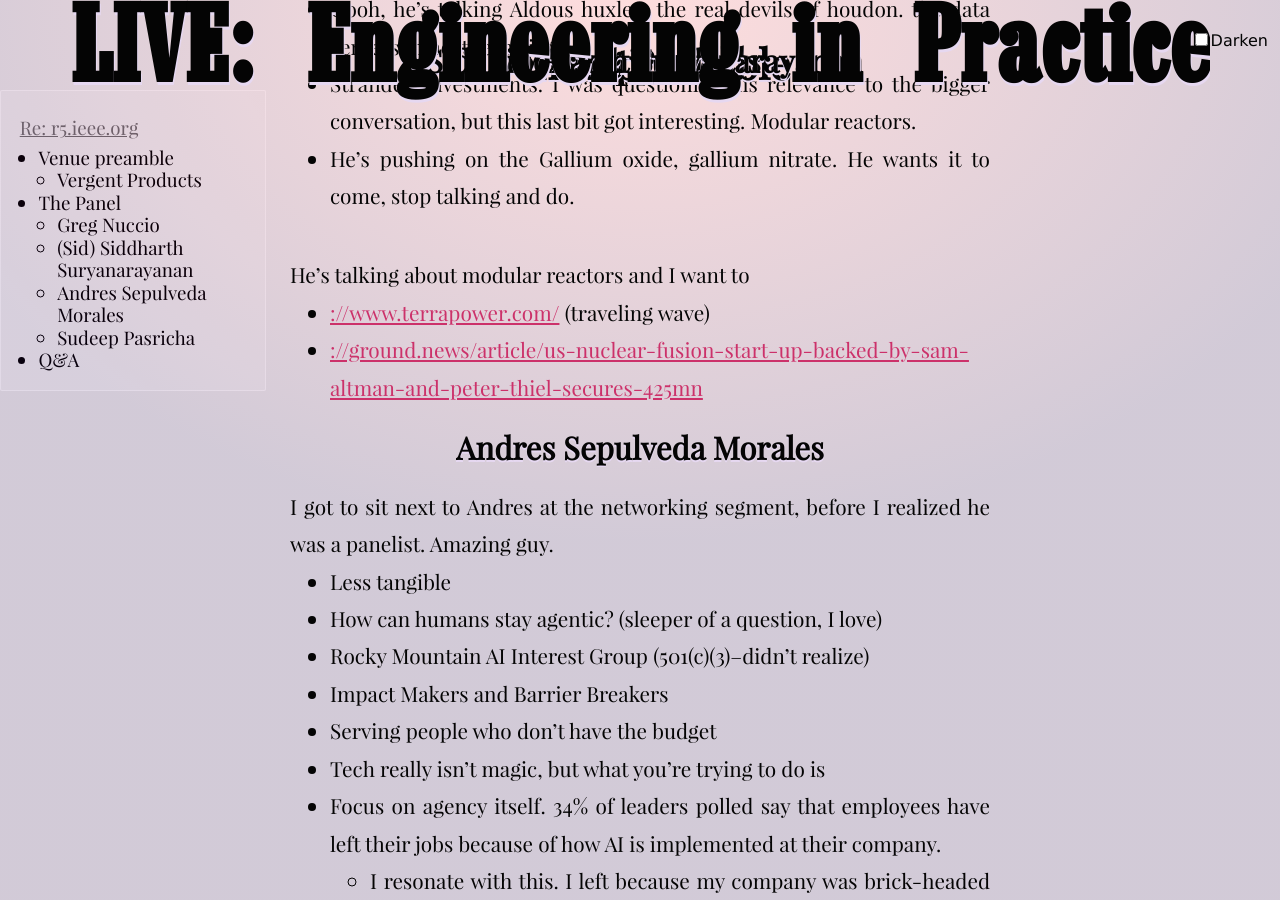
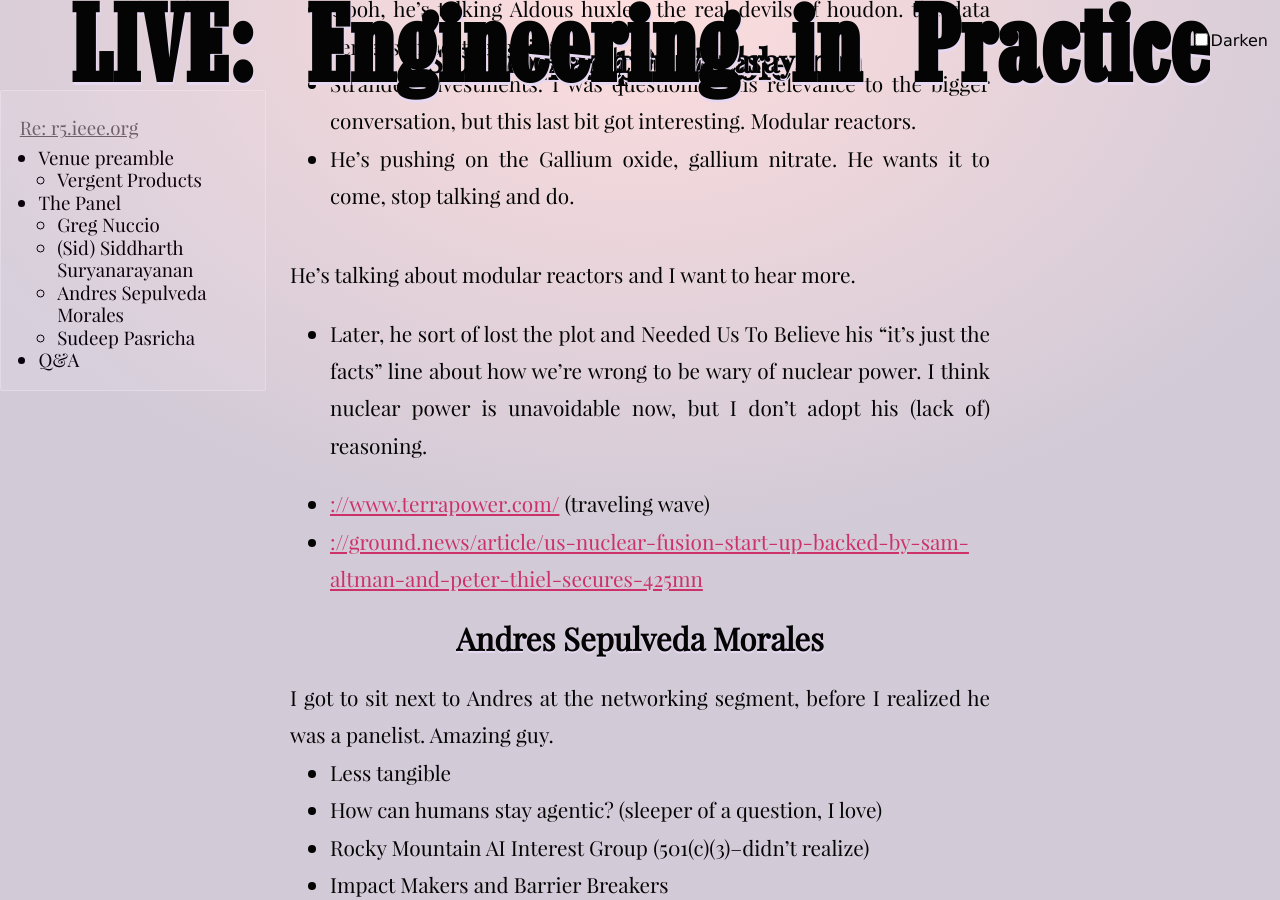
Before and after one commit to tiliv/antibody, a Jekyll site: the page built from docs/journal/autumn-ryan-Engineering-in-Practice/index.md, in a window 1280 px wide and 900 px high, scrolled down 3266 px. Built offline with Jekyll 4.4.1, drawn with Linux system fonts in a browser that asks for light colours.

Commit message:
Finish thought

```diff
--- a/docs/journal/autumn-ryan-Engineering-in-Practice/index.md
+++ b/docs/journal/autumn-ryan-Engineering-in-Practice/index.md
@@ -72,7 +72,8 @@
 - Stranded investments. I was questioning his relevance to the bigger conversation, but this last bit got interesting. Modular reactors.
 - He's pushing on the Gallium oxide, gallium nitrate. He wants it to come, stop talking and do.
 
-He's talking about modular reactors and I want to
+He's talking about modular reactors and I want to hear more.
+  - Later, he sort of lost the plot and Needed Us To Believe his "it's just the facts" line about how we're wrong to be wary of nuclear power. I think nuclear power is unavoidable now, but I don't adopt his (lack of) reasoning.
 
 - [://www.terrapower.com/](https://www.terrapower.com/) (traveling wave)
 - [://ground.news/article/us-nuclear-fusion-start-up-backed-by-sam-altman-and-peter-thiel-secures-425mn](https://ground.news/article/us-nuclear-fusion-start-up-backed-by-sam-altman-and-peter-thiel-secures-425mn)
```
